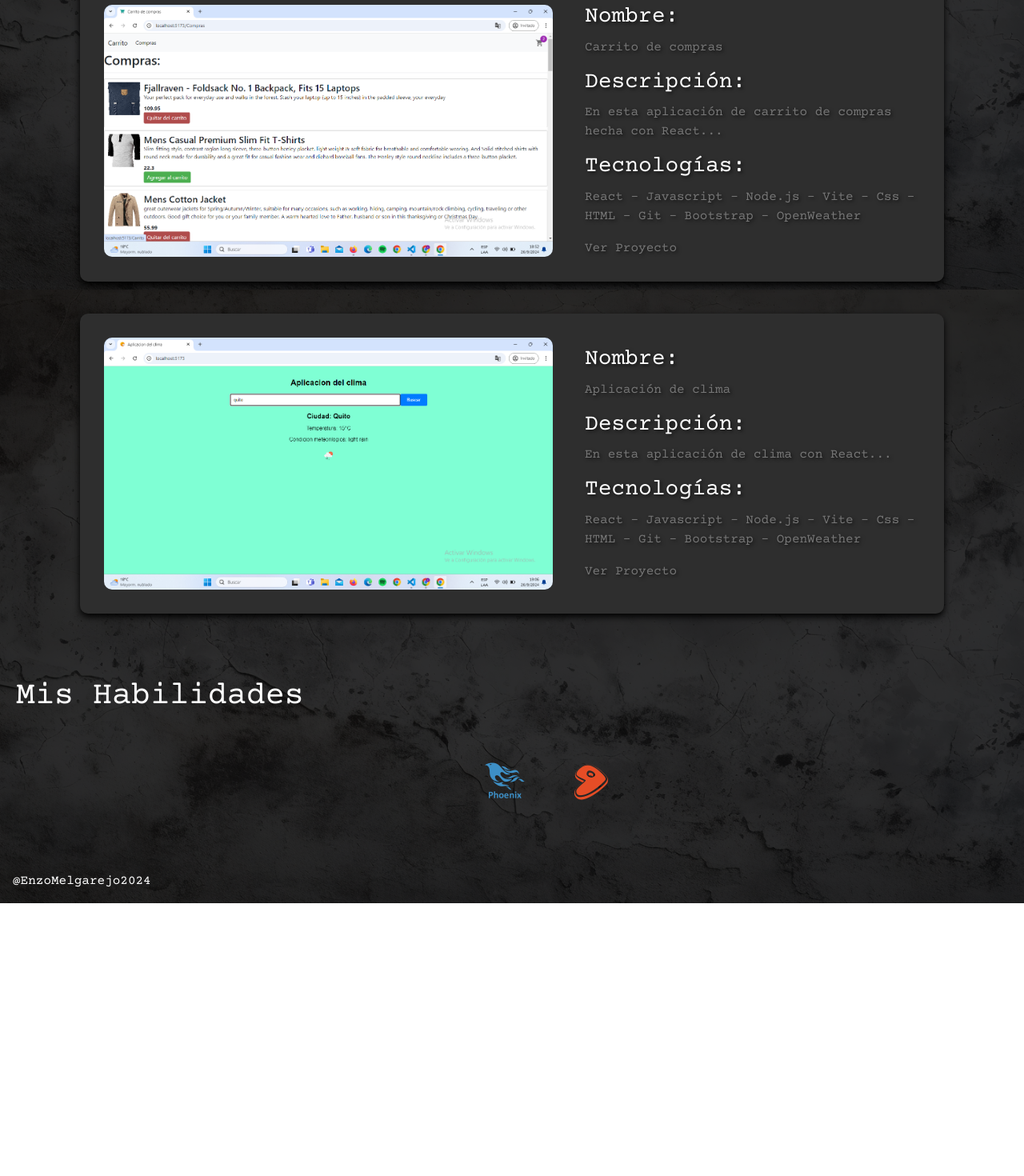
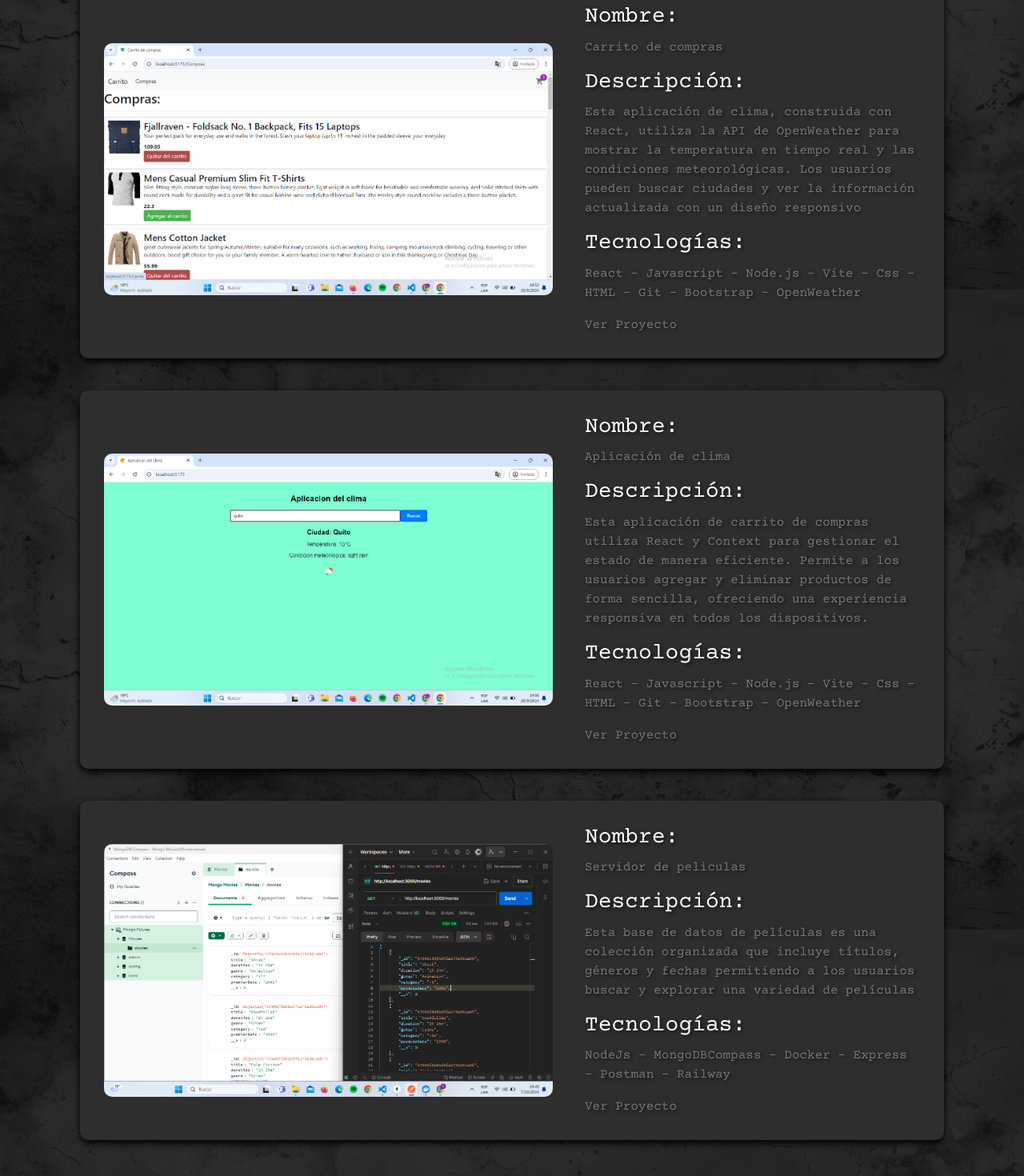
Before and after one commit to EnzoAMelgarejo/Mi-portfolio, a React (Vite) app: page / in a window 1280 px wide. Shown: the part 1238-2708 px from the top of the page at 80% size. Before the commit the page ends 2367 px from the top, so only its background shows below. Built offline with nearby package versions, Linux system fonts and the light colour scheme.

Commit message:
nuevo proyecto backend agregado

```diff
--- a/src/components/proyectos.jsx
+++ b/src/components/proyectos.jsx
@@ -5,7 +5,7 @@ export const Proyectos = () => {
     {
       id: 1,
       name: 'Carrito de compras',
-      description: 'En esta aplicación de carrito de compras hecha con React...',
+      description: 'Esta aplicación de clima, construida con React, utiliza la API de OpenWeather para mostrar la temperatura en tiempo real y las condiciones meteorológicas. Los usuarios pueden buscar ciudades y ver la información actualizada con un diseño responsivo',
       technologies: 'React - Javascript - Node.js - Vite - Css - HTML - Git - Bootstrap - OpenWeather',
       link: 'https://github.com/EnzoAMelgarejo/Carrito-de-compras-React',
       image: '/Carrito.png',
@@ -13,10 +13,18 @@ export const Proyectos = () => {
     {
       id: 2,
       name: 'Aplicación de clima',
-      description: 'En esta aplicación de clima con React...',
+      description: 'Esta aplicación de carrito de compras utiliza React y Context para gestionar el estado de manera eficiente. Permite a los usuarios agregar y eliminar productos de forma sencilla, ofreciendo una experiencia responsiva en todos los dispositivos.',
       technologies: 'React - Javascript - Node.js - Vite - Css - HTML - Git - Bootstrap - OpenWeather',
       link: 'https://github.com/EnzoAMelgarejo/Aplicacion-de-clima',
       image: '/Clima.png',
+    },
+    {
+      id: 3,
+      name: 'Servidor de peliculas',
+      description: 'Esta base de datos de películas es una colección organizada que incluye títulos, géneros y fechas permitiendo a los usuarios buscar y explorar una variedad de películas',
+      technologies: 'NodeJs - MongoDBCompass - Docker - Express - Postman - Railway',
+      link: 'https://github.com/EnzoAMelgarejo/Node-API-Rest-Mongo',
+      image: '/servidormongo.png',
     }
   ];
 
--- a/src/styles/styles.css
+++ b/src/styles/styles.css
@@ -231,6 +231,8 @@ html, body {
     width: 100%;
     color: #777;
     text-shadow: 2px 2px 4px rgba(0, 0, 0, 0.6);
+    overflow: visible;
+    max-height: none;
 }
 
 .projectDetails h3 {
```
Also changed, not shown: public/servidormongo.png (added).
